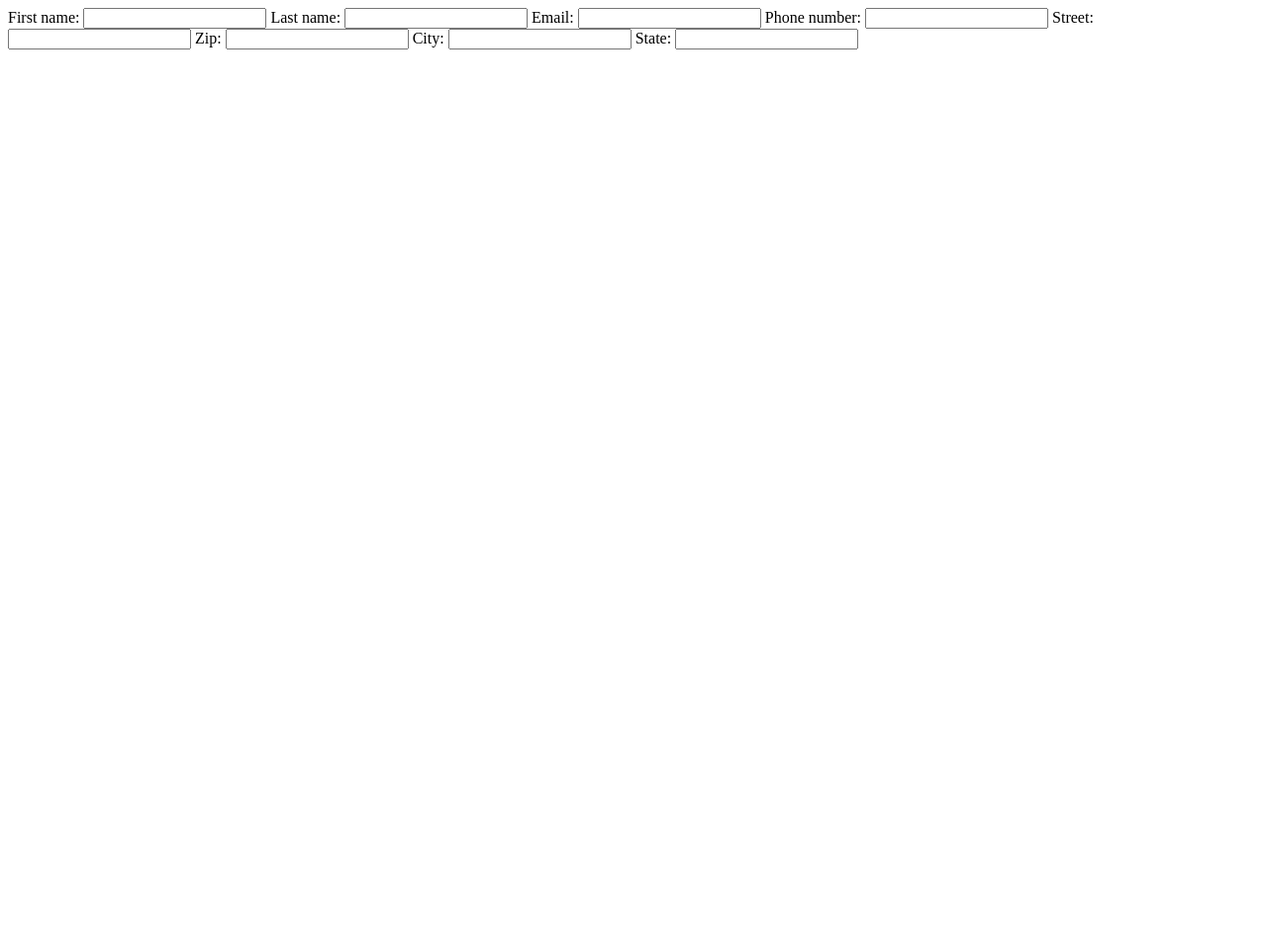
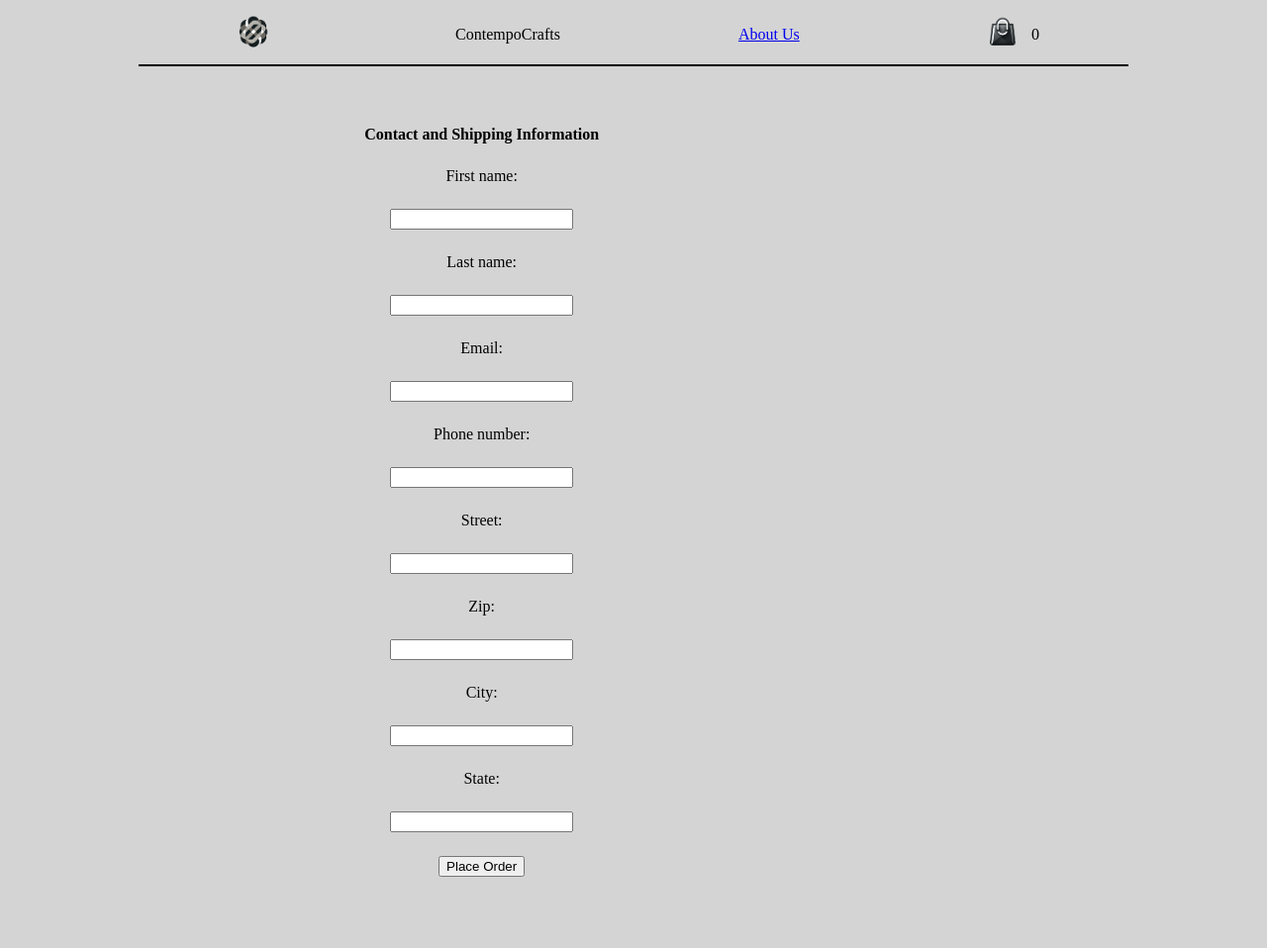
Before and after one commit to kjcioffi/django-ecommerce, a Django app: page /checkout/ in a window 1280 px wide. Shown: the whole page at 99% size. Before the commit the page ends 50 px from the top, so only its background shows below. Run offline with Django 4.2, Linux system fonts and the light colour scheme.

Commit message:
Form incorporated into checkout view.

```diff
--- a/store/static/store/base.css
+++ b/store/static/store/base.css
@@ -1,4 +1,5 @@
 body {
+    box-sizing: border-box;
     max-inline-size: 1000px;
     margin-inline: auto;
     background-color: #D4D4D4;
--- /dev/null
+++ b/store/static/store/checkout.css
@@ -0,0 +1,18 @@
+main {
+    display: grid;
+    grid-template-columns: 2fr 1fr;
+    padding-inline: 40px;
+    padding-block: 40px;
+}
+
+#order-form {
+    display: flex;
+    flex-direction: column;
+    align-items: center;
+    width: 100%;
+}
+
+#order-form > * {
+    margin-block-end: 1.5rem;
+    justify-content: center;
+}
--- a/store/templates/store/base.html
+++ b/store/templates/store/base.html
@@ -12,7 +12,7 @@
             <a href="{% url 'store:index' %}"><img id="logo" src="{% static 'store/images/logo.png' %}"></a>
             <aside>ContempoCrafts</aside>
             <a href="{% url 'store:index' %}">About Us</a>
-            <a href="{% url 'store:index' %}"><img id="bag" src="{% static 'store/images/shopping_bag.png' %}"></a>
+            <a href="{% url 'store:checkout' %}"><img id="bag" src="{% static 'store/images/shopping_bag.png' %}"></a>
             <p class="bag-quantity">{{ total_items }}</p>
         </nav>
         {% block content %}{% endblock %}
--- a/store/templates/store/checkout.html
+++ b/store/templates/store/checkout.html
@@ -1 +1,16 @@
-{{ form }}
+{% extends 'store/base.html' %}
+{% load static %}
+
+    {% block stylesheet %}<link rel="stylesheet" href="{% static 'store/checkout.css' %}">{% endblock %}
+
+{% block content %}
+    <main>
+        <form id="order-form" method="POST">
+            {% csrf_token %}
+            <strong>Contact and Shipping Information</strong>
+            {{form}}
+            <button id="place-order" type="submit">Place Order</button>
+        </form>
+        <aside></aside>
+    </main>
+{% endblock %}
```
